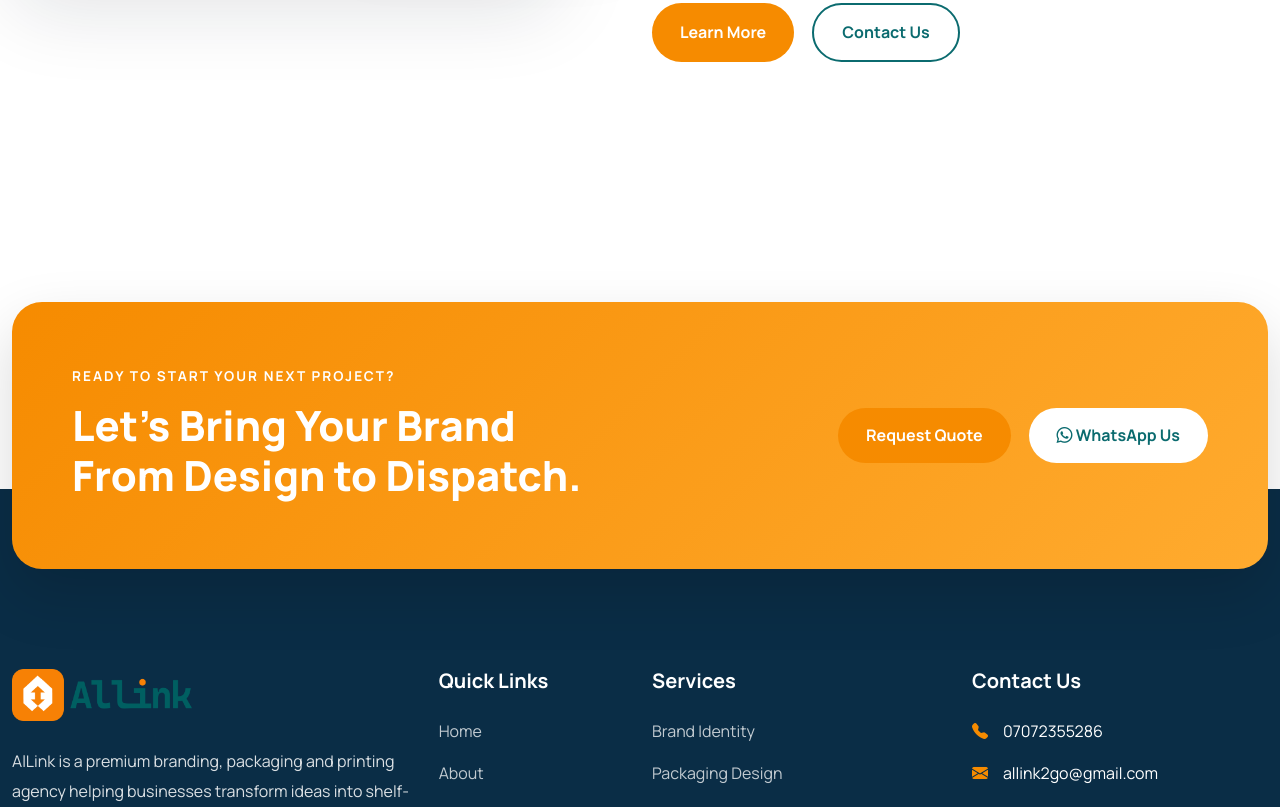
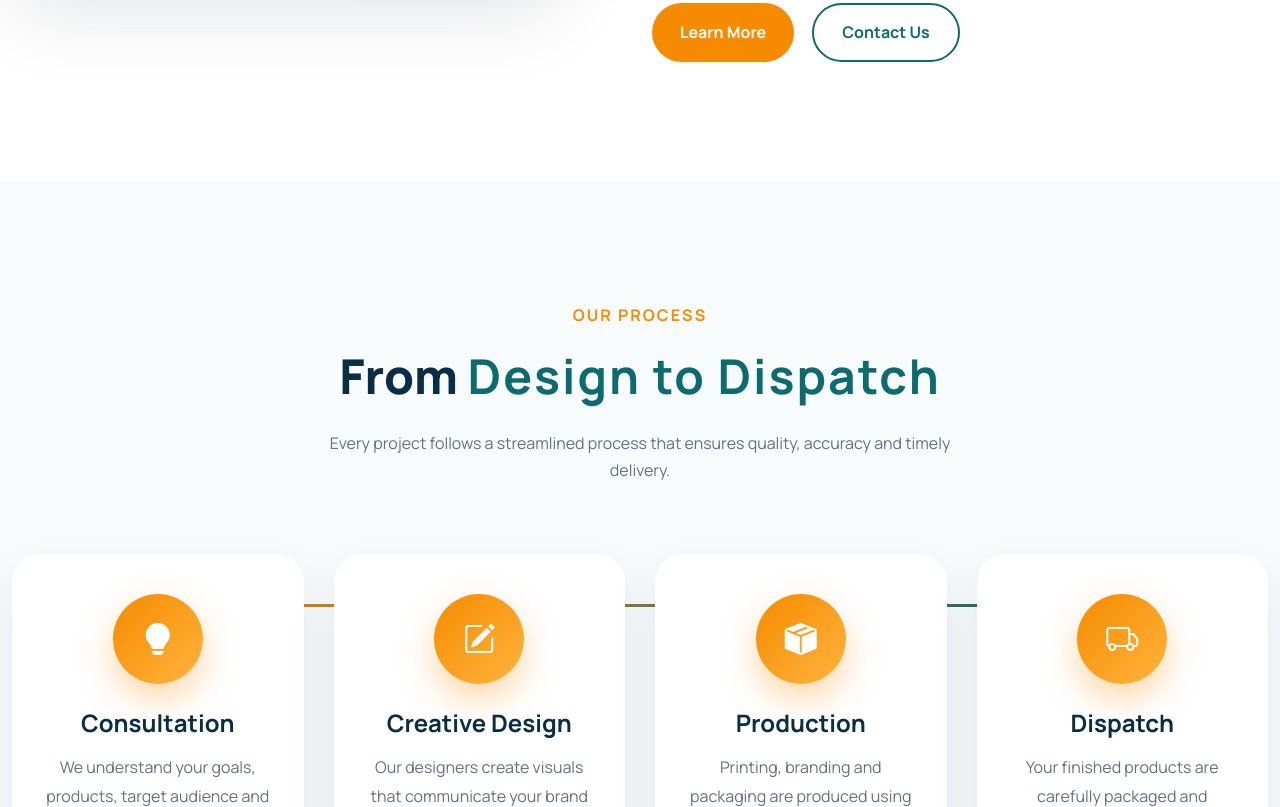
Before and after one commit to nathius262/AlLink-go, a plain HTML site: page index.html in a window 1280 px wide. Shown: the part 1993-2800 px from the top of the page. Drawn offline with nearby package versions, Linux system fonts and the light colour scheme.

Commit message:
Add Our Process section with layout, styles, and content

```diff
--- a/assets/css/responsive.css
+++ b/assets/css/responsive.css
@@ -77,6 +77,23 @@
     .section-title h2 {
 
         font-size: 2.4rem;
+
+    }
+
+
+    /* ==========================================
+        PROCESS
+    ========================================== */
+
+    .process-wrapper {
+
+        grid-template-columns: repeat(2, 1fr);
+
+    }
+
+    .process-line {
+
+        display: none;
 
     }
 
@@ -188,4 +205,14 @@
 
     }
 
+    /* ==========================================
+        PROCESS
+    ========================================== */
+
+    .process-wrapper {
+
+        grid-template-columns: 1fr;
+
+    }
+
 }
--- a/assets/css/style.css
+++ b/assets/css/style.css
@@ -995,6 +995,136 @@ ABOUT
 
 }
 
+/*==================================================
+PROCESS
+==================================================*/
+
+.process {
+
+    padding: 120px 0;
+
+    background: #f8fbfc;
+
+    position: relative;
+
+}
+
+.section-description {
+
+    max-width: 650px;
+
+    margin: 25px auto 70px;
+
+    color: #667085;
+
+}
+
+.process-wrapper {
+
+    position: relative;
+
+    display: grid;
+
+    grid-template-columns: repeat(4, 1fr);
+
+    gap: 30px;
+
+}
+
+.process-line {
+
+    position: absolute;
+
+    top: 50px;
+
+    left: 12%;
+
+    right: 12%;
+
+    height: 3px;
+
+    background: linear-gradient(to right,
+            var(--primary),
+            var(--secondary));
+
+    z-index: 1;
+
+}
+
+.process-item {
+
+    position: relative;
+
+    z-index: 2;
+
+    background: #fff;
+
+    border-radius: 28px;
+
+    padding: 40px 30px;
+
+    text-align: center;
+
+    box-shadow: 0 20px 50px rgba(15, 23, 42, .08);
+
+    transition: .35s;
+
+}
+
+.process-item:hover {
+
+    transform: translateY(-12px);
+
+}
+
+.process-icon {
+
+    width: 90px;
+
+    height: 90px;
+
+    margin: auto;
+
+    margin-bottom: 25px;
+
+    border-radius: 50%;
+
+    display: flex;
+
+    align-items: center;
+
+    justify-content: center;
+
+    background: linear-gradient(135deg,
+            var(--primary),
+            #ffb43d);
+
+    color: #fff;
+
+    font-size: 2rem;
+
+    box-shadow: 0 15px 35px rgba(246, 139, 0, .35);
+
+}
+
+.process-item h4 {
+
+    color: var(--dark);
+
+    font-weight: 700;
+
+    margin-bottom: 15px;
+
+}
+
+.process-item p {
+
+    color: #667085;
+
+    line-height: 1.8;
+
+}
+
 /*=====================================
 FOOTER
 ======================================*/
--- a/index.html
+++ b/index.html
@@ -647,6 +647,125 @@
 
         </section>
 
+        <!-- ===========================================
+            OUR PROCESS
+        =========================================== -->
+
+        <section class="process">
+
+            <div class="container">
+
+                <div class="section-title text-center">
+
+                    <span>OUR PROCESS</span>
+
+                    <h2>
+                        From <span>Design to Dispatch</span>
+                    </h2>
+
+                    <p class="section-description">
+
+                        Every project follows a streamlined process that ensures
+                        quality, accuracy and timely delivery.
+
+                    </p>
+
+                </div>
+
+                <div class="process-wrapper">
+
+                    <div class="process-line"></div>
+
+                    <!-- STEP -->
+
+                    <div class="process-item">
+
+                        <div class="process-icon">
+
+                            <i class="bi bi-lightbulb-fill"></i>
+
+                        </div>
+
+                        <h4>Consultation</h4>
+
+                        <p>
+
+                            We understand your goals, products,
+                            target audience and requirements.
+
+                        </p>
+
+                    </div>
+
+                    <!-- STEP -->
+
+                    <div class="process-item">
+
+                        <div class="process-icon">
+
+                            <i class="bi bi-pencil-square"></i>
+
+                        </div>
+
+                        <h4>Creative Design</h4>
+
+                        <p>
+
+                            Our designers create visuals that
+                            communicate your brand effectively.
+
+                        </p>
+
+                    </div>
+
+                    <!-- STEP -->
+
+                    <div class="process-item">
+
+                        <div class="process-icon">
+
+                            <i class="bi bi-box-seam-fill"></i>
+
+                        </div>
+
+                        <h4>Production</h4>
+
+                        <p>
+
+                            Printing, branding and packaging
+                            are produced using premium materials.
+
+                        </p>
+
+                    </div>
+
+                    <!-- STEP -->
+
+                    <div class="process-item">
+
+                        <div class="process-icon">
+
+                            <i class="bi bi-truck"></i>
+
+                        </div>
+
+                        <h4>Dispatch</h4>
+
+                        <p>
+
+                            Your finished products are carefully
+                            packaged and delivered on time.
+
+                        </p>
+
+                    </div>
+
+                </div>
+
+            </div>
+
+        </section>
+
     </main>
 
     <!-- ===========================================
```
